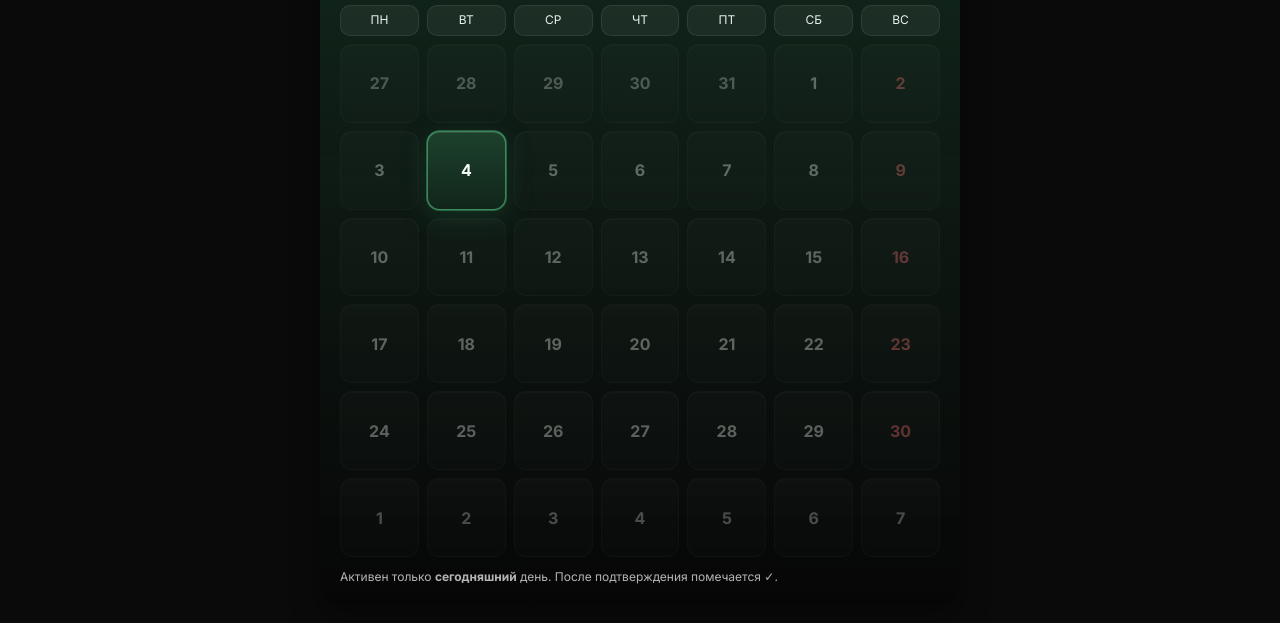
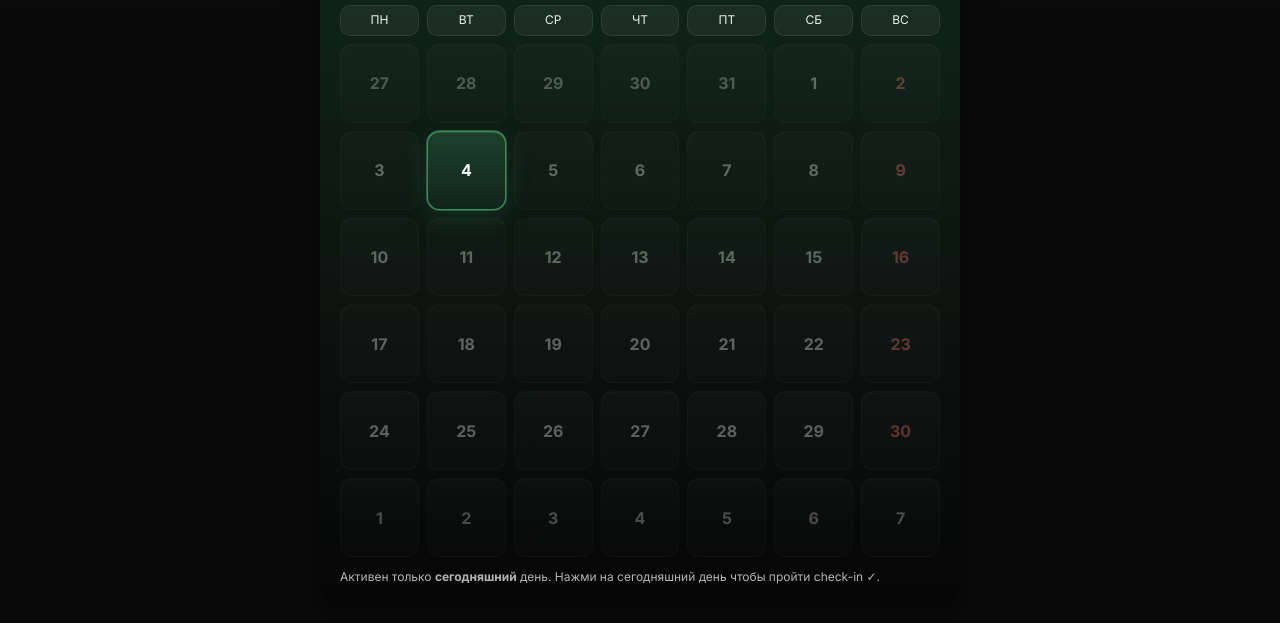
Before and after one commit to daniilostapov9-cloud/oco2, a website: page public/calendar.html in a window 1280 px wide. Shown: the part 215-838 px from the top of the page. Drawn offline with nearby package versions, Linux system fonts and the light colour scheme; no server answers.

Commit message:
Update calendar.html

```diff
--- a/public/calendar.html
+++ b/public/calendar.html
@@ -70,7 +70,7 @@
       </div>
 
       <div id="calGrid" class="grid7"></div>
-      <p class="text-xs text-white/70 mt-3">Активен только <b>сегодняшний</b> день. После подтверждения помечается ✓.</p>
+      <p class="text-xs text-white/70 mt-3">Активен только <b>сегодняшний</b> день. Нажми на сегодняшний день чтобы пройти check-in ✓.</p>
     </section>
 
     <section id="picker" class="mt-6 bg-[#141414] rounded-2xl p-4 shadow-xl hidden">
```
